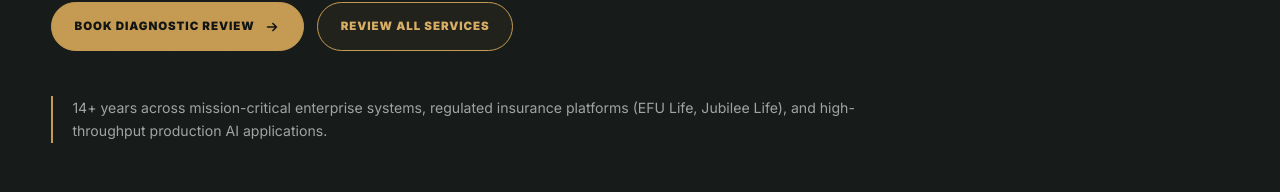
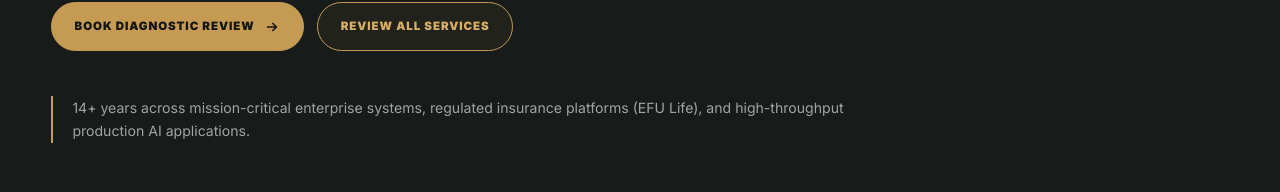
Before and after one commit to uzairkhatri/uzairkhatri, a Next.js app: page /services/ai-audit in a window 1280 px wide. Shown: the part 671-863 px from the top of the page. Built offline with nearby package versions, Linux system fonts and the light colour scheme.

Commit message:
fix(brand): add Insights to footer nav and remove stray Jubilee Life reference from ai-audit

```diff
--- a/app/services/ai-audit/page.tsx
+++ b/app/services/ai-audit/page.tsx
@@ -40,7 +40,7 @@ export default function AIAuditServicePage() {
         eyebrow="Diagnostic Sprint / Architecture Review"
         title={<>Find the failure points in your AI system <em>before your customers do.</em></>}
         intro="A focused 2-week architectural diagnostic for founders, CTOs, and engineering leaders: isolating hallucination vectors, API rate-limit bottlenecks, token cost leaks, and state corruption risks in your prototype or live product."
-        proof="14+ years across mission-critical enterprise systems, regulated insurance platforms (EFU Life, Jubilee Life), and high-throughput production AI applications."
+        proof="14+ years across mission-critical enterprise systems, regulated insurance platforms (EFU Life), and high-throughput production AI applications."
         primaryLabel="Book Diagnostic Review"
         primaryHref={BOOKING_URL}
         secondaryLabel="Review All Services"
--- a/components/Footer.tsx
+++ b/components/Footer.tsx
@@ -3,6 +3,7 @@ import { BOOKING_URL, EMAIL_URL, withBasePath } from "./siteLinks";
 import Logo from "./Logo";
 
 const navLinks = [
+  { label: "Insights", href: withBasePath("/insights/") },
   { label: "Services", href: withBasePath("/services/ai-systems/") },
   { label: "Case Studies", href: withBasePath("/case-studies/") },
   { label: "Playbook", href: withBasePath("/ai-playbook/") },
```
